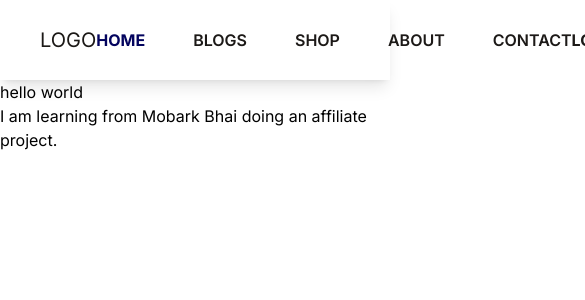
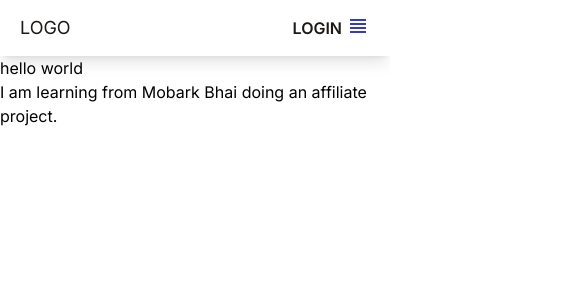
Before and after one commit to Imrancu/affiliate_nextjs, a Next.js app: page / in a window 390 px wide. Shown: the top 300 px of the page, 585 px wide, since content can reach past the window. Built offline with nearby package versions, Linux system fonts and the light colour scheme.

Commit message:
responsive nav is completed

```diff
--- a/app/page.js
+++ b/app/page.js
@@ -2,7 +2,10 @@
 
 import Image from "next/image";
 import Header from "./shared/Header";
-
+import AOS from "aos";
+import "aos/dist/aos.css"; // You can also use <link> for styles
+// ..
+AOS.init();
 export default function Home() {
   return (
     <div>
--- a/app/shared/Header.js
+++ b/app/shared/Header.js
@@ -1,22 +1,25 @@
 "use client";
 import Link from "next/link";
 import { usePathname } from "next/navigation";
-import React from "react";
+import React, { useState } from "react";
+import { RxCross2 } from "react-icons/rx";
 
 const Header = () => {
   const pathname = usePathname();
+  const [mobileNavbarToggle, setMobileNavbarToggle] = useState(false);
   // console.log(pathname);
   return (
-    <header className="flex justify-between  items-center shadow-lg h-12 w-full px-10 py-10 text-stone-900 bg-white">
+    <header>
+      <div className="flex justify-between  items-center shadow-lg lg:h-12 h-10 w-full lg:px-10 px-5 lg:py-10 py-7 text-stone-900 bg-white">
         <section>
-        <h1 className="text-xl">
+          <h1 className="lg:text-xl text-lg">
             <Link href="/" key={pathname.name}>
               {" "}
               LOGO
             </Link>
           </h1>
         </section>
-      <section>
+        <section className="hidden lg:block">
           <ul className="flex justify-evenly items-center space-x-12">
             <li
               className={
@@ -60,7 +63,9 @@ const Header = () => {
             </li>
             <li
               className={
-              pathname === "/contact" ? "nav-color font-bold" : "font-semibold"
+                pathname === "/contact"
+                  ? "nav-color font-bold"
+                  : "font-semibold"
               }
             >
               <Link href="/contact" key={pathname.name}>
@@ -71,15 +76,58 @@ const Header = () => {
           </ul>
         </section>
         <section>
-        <ul>
-          <li className="font-bold">
+          <ul className="flex justify-center items-center">
+            <li className="lg:font-bold font-semibold">
               <Link href="/login" key={pathname.name}>
                 {" "}
                 LOGIN
               </Link>
             </li>
+            <li className="lg:font-bold lg:hidden ml-1 font-semibold ">
+              <button
+                onClick={() => setMobileNavbarToggle(!mobileNavbarToggle)}
+              >
+                {" "}
+                {!mobileNavbarToggle ? (
+                  <svg
+                    data-aos="flip-left"
+                    data-aos-duration="1000"
+                    xmlns="http://www.w3.org/2000/svg"
+                    viewBox="0 0 24 24"
+                    fill="#3638C8"
+                    width="24"
+                    height="24"
+                  >
+                    <path d="M0 0h24v24H0z" fill="none" />
+                    <path d="M4 6h16v2H4zm0 4h16v2H4zm0 4h16v2H4zm0 4h16v2H4z" />
+                  </svg>
+                ) : (
+                  <RxCross2
+                    data-aos="flip-right"
+                    data-aos-duration="1000"
+                    className="text-[#3638C8] font-semibold text-2xl"
+                  ></RxCross2>
+                )}
+              </button>
+            </li>
           </ul>
         </section>
+      </div>
+      {mobileNavbarToggle && (
+        <section
+          className="block lg:hidden"
+          data-aos="fade-up"
+          data-aos-duration="1000"
+        >
+          <ul className="navbar-ul bg-[#c1eef0] text-center">
+            <li className="font-semibold">Home</li>
+            <li className="font-semibold">About</li>
+            <li className="font-semibold">Blogs</li>
+            <li className="font-semibold">Shop</li>
+            <li className="font-semibold">Contact</li>
+          </ul>
+        </section>
+      )}
     </header>
   );
 };
--- a/package.json
+++ b/package.json
@@ -9,11 +9,14 @@
     "lint": "next lint"
   },
   "dependencies": {
+    "@react-icons/all-files": "^4.1.0",
+    "aos": "^2.3.4",
     "autoprefixer": "10.4.14",
     "next": "13.4.2",
     "postcss": "8.4.23",
     "react": "18.2.0",
     "react-dom": "18.2.0",
+    "react-icons": "^4.8.0",
     "tailwindcss": "3.3.2"
   }
 }
```
Also changed, not shown: 1 other file (tests, documents, lock files or other folders). Lines whose indentation alone changed are shown as unchanged.
